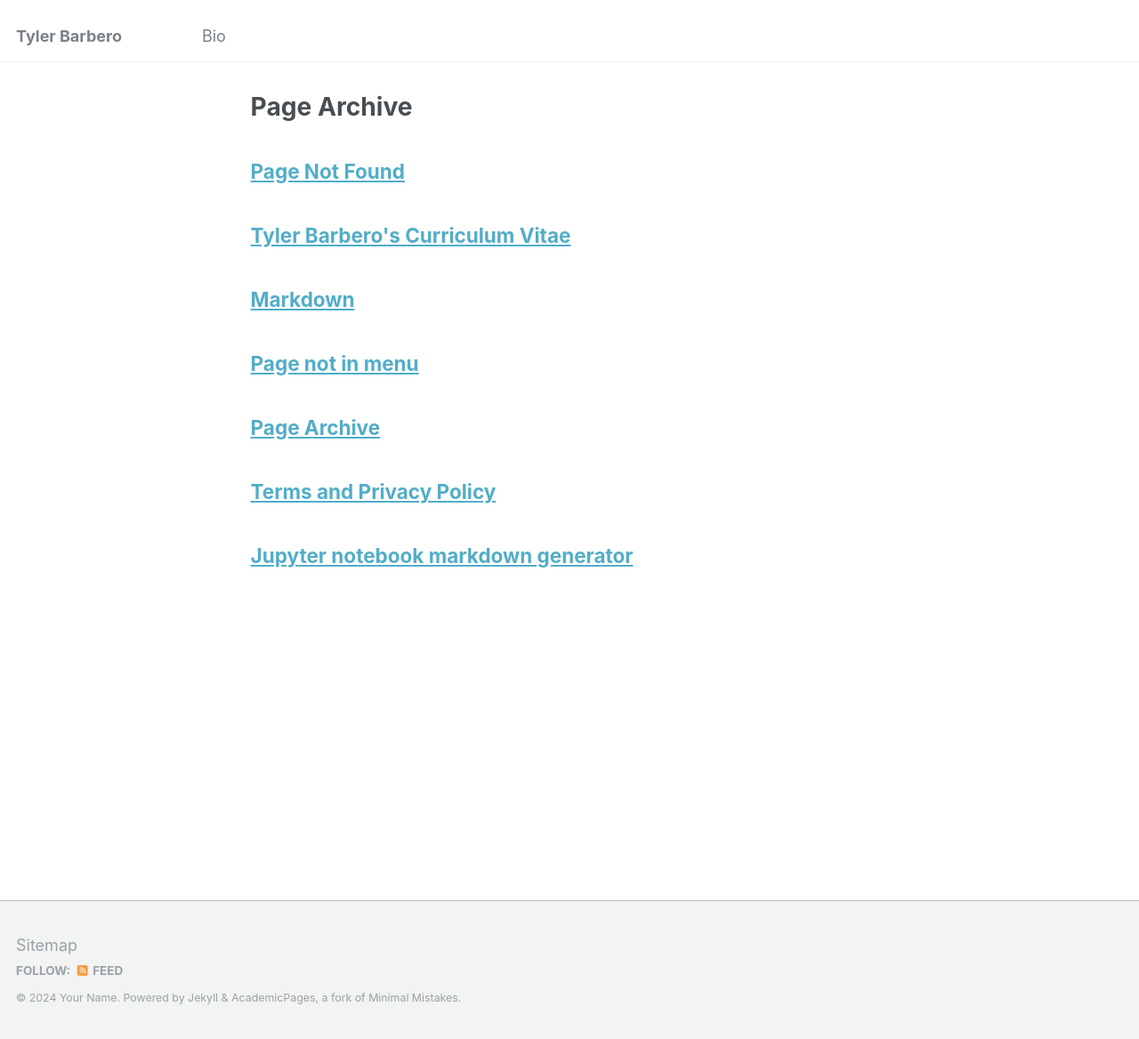
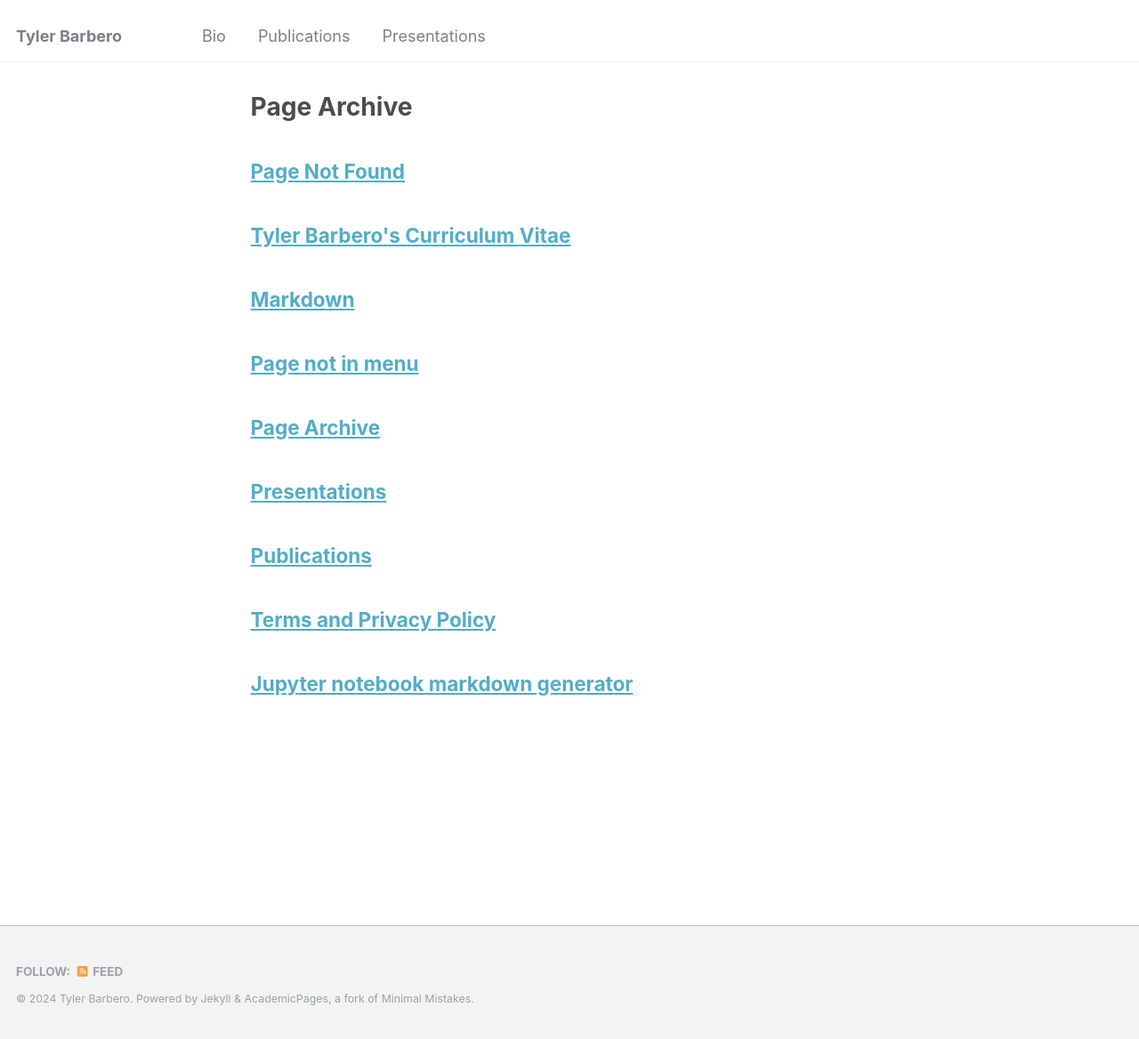
Before and after one commit to tbarbero/tbarbero.github.io, a Jekyll site: the page built from _pages/page-archive.html, in a window 1280 px wide and 1168 px high. Shown: the whole window at 89% size. Built offline with Jekyll 4.4.1, drawn with Linux system fonts in a browser that asks for light colours.

Commit message:
add publications and presentations

```diff
--- a/_data/navigation.yml
+++ b/_data/navigation.yml
@@ -18,5 +18,11 @@ main:
   - title: "Bio"
     url: /cv/
 
+  - title: "Publications"
+    url: /publications/
+
+  - title: "Presentations"
+    url: /presentations/
+
 #  - title: "Guide"
 #    url: /markdown/
--- a/_includes/footer.html
+++ b/_includes/footer.html
@@ -19,4 +19,5 @@
 </div>
 {% endif %}
 
-<div class="page__footer-copyright">&copy; {{ site.time | date: '%Y' }} {{ site.name | default: site.title }}. {{ site.data.ui-text[site.locale].powered_by | default: "Powered by" }} <a href="http://jekyllrb.com" rel="nofollow">Jekyll</a> &amp; <a href="https://github.com/academicpages/academicpages.github.io">AcademicPages</a>, a fork of <a href="https://mademistakes.com/work/minimal-mistakes-jekyll-theme/" rel="nofollow">Minimal Mistakes</a>.</div>
+<div class="page__footer-copyright">&copy; {{ site.time | date: '%Y' }} Tyler Barbero. {{ site.data.ui-text[site.locale].powered_by | default: "Powered by" }} <a href="http://jekyllrb.com" rel="nofollow">Jekyll</a> &amp; <a href="https://github.com/academicpages/academicpages.github.io">AcademicPages</a>, a fork of <a href="https://mademistakes.com/work/minimal-mistakes-jekyll-theme/" rel="nofollow">Minimal Mistakes</a>.</div>
+<!--{{ site.name | default: site.    title }}. -->
--- a/_includes/footer/custom.html
+++ b/_includes/footer/custom.html
@@ -1,3 +1,3 @@
 <!-- start custom footer snippets -->
-<a href="/sitemap/">Sitemap</a>
+<!-- <a href="/sitemap/">Sitemap</a> -->
 <!-- end custom footer snippets -->
```
Also changed, not shown: _drafts/post-draft.md (deleted, +0 -19 lines), _pages/presentations.md (added, +9 -0 lines), _pages/publications.md (added, +11 -0 lines), 2 other files.
